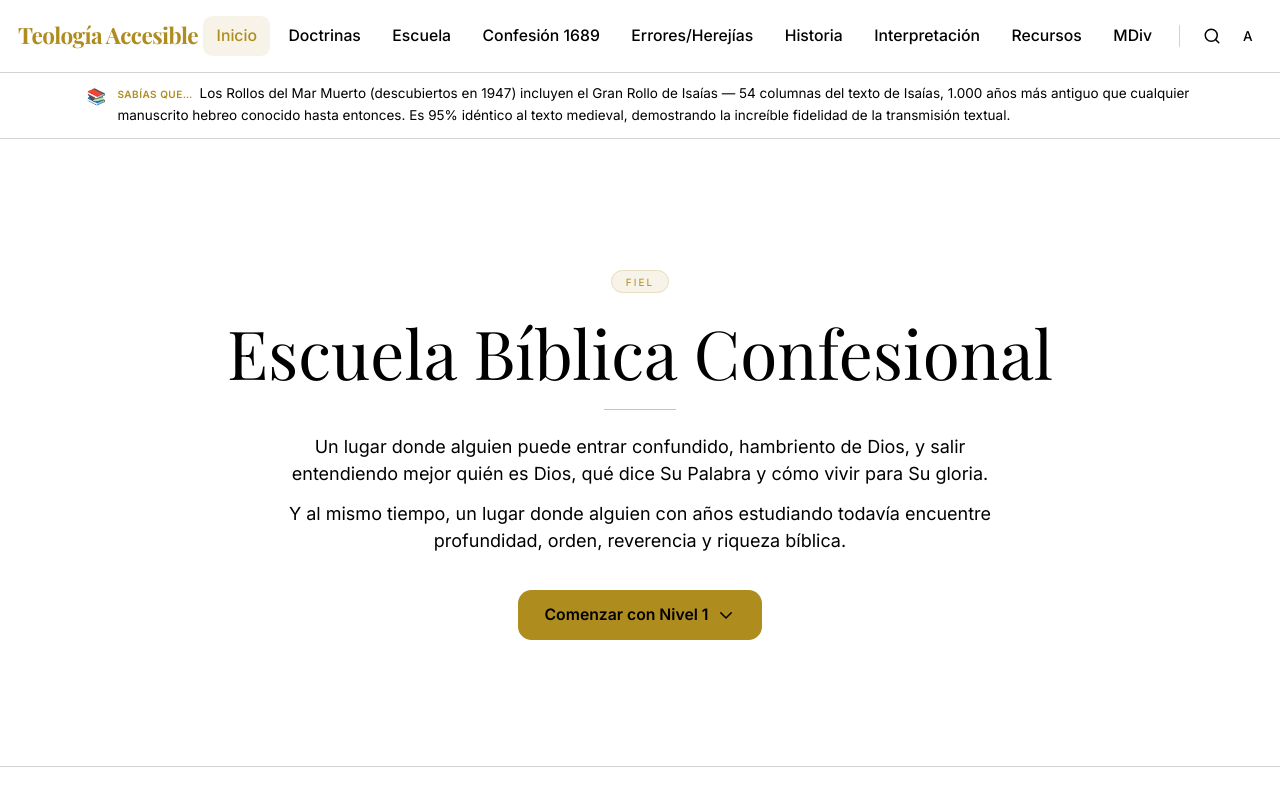
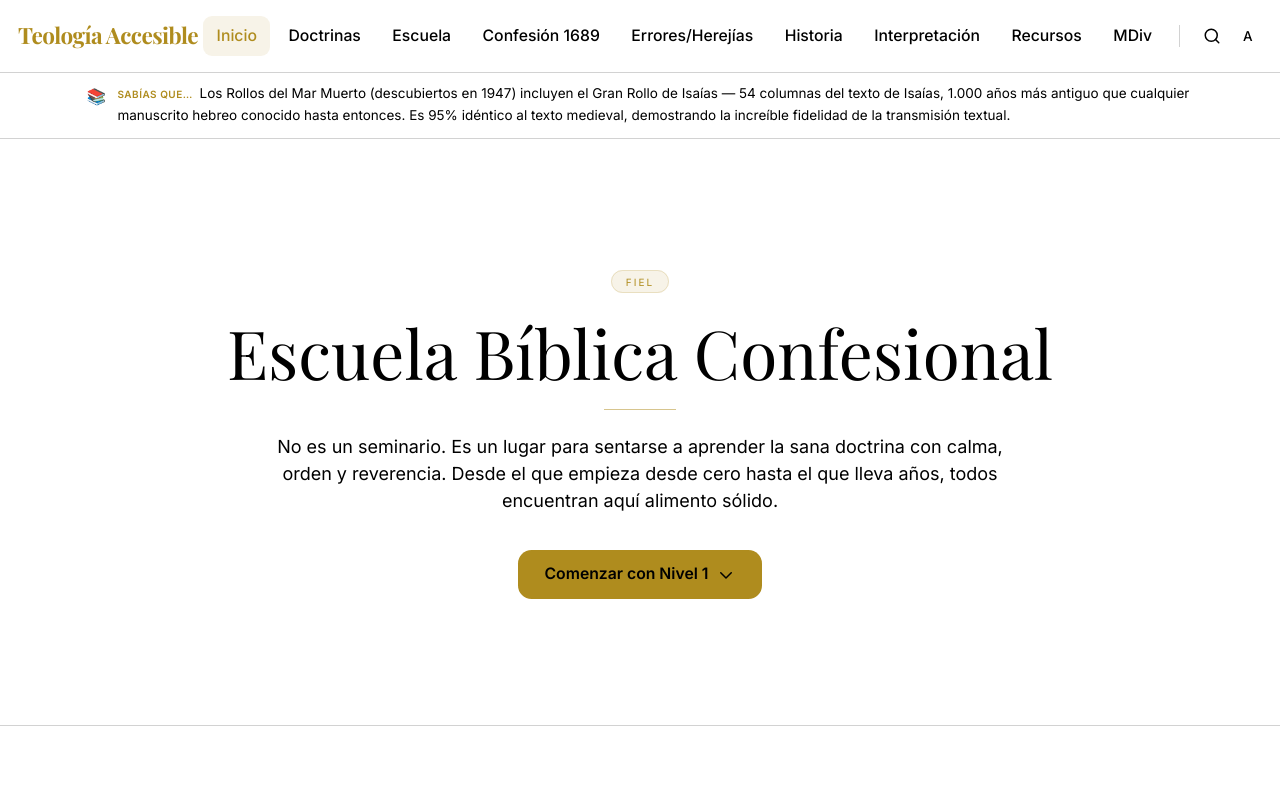
Before and after one commit to fabioledezma/teologia-bautista, a Next.js app: page /aprender in a window 1280 px wide. Shown: the top 800 px of the page. Built offline with nearby package versions, Linux system fonts and the light colour scheme; a web font is replaced by a local one.

Commit message:
refine hero intro text: less rigid, more welcoming

```diff
--- a/src/app/aprender/page.tsx
+++ b/src/app/aprender/page.tsx
@@ -221,13 +221,9 @@ export default function AprenderPage() {
           </h1>
           <div className="mx-auto w-16 h-px bg-gold/50 my-5" />
           <p className="text-text-2 text-sm md:text-base leading-relaxed max-w-2xl mx-auto">
-            Un lugar donde alguien puede entrar confundido, hambriento de Dios,
-            y salir entendiendo mejor quién es Dios, qué dice Su Palabra y cómo
-            vivir para Su gloria.
-          </p>
-          <p className="text-text-2 text-sm md:text-base leading-relaxed max-w-2xl mx-auto mt-3">
-            Y al mismo tiempo, un lugar donde alguien con años estudiando
-            todavía encuentre profundidad, orden, reverencia y riqueza bíblica.
+            No es un seminario. Es un lugar para sentarse a aprender la sana
+            doctrina con calma, orden y reverencia. Desde el que empieza desde
+            cero hasta el que lleva años, todos encuentran aquí alimento sólido.
           </p>
           <div className="flex flex-wrap justify-center gap-4 mt-8">
             <a
```
